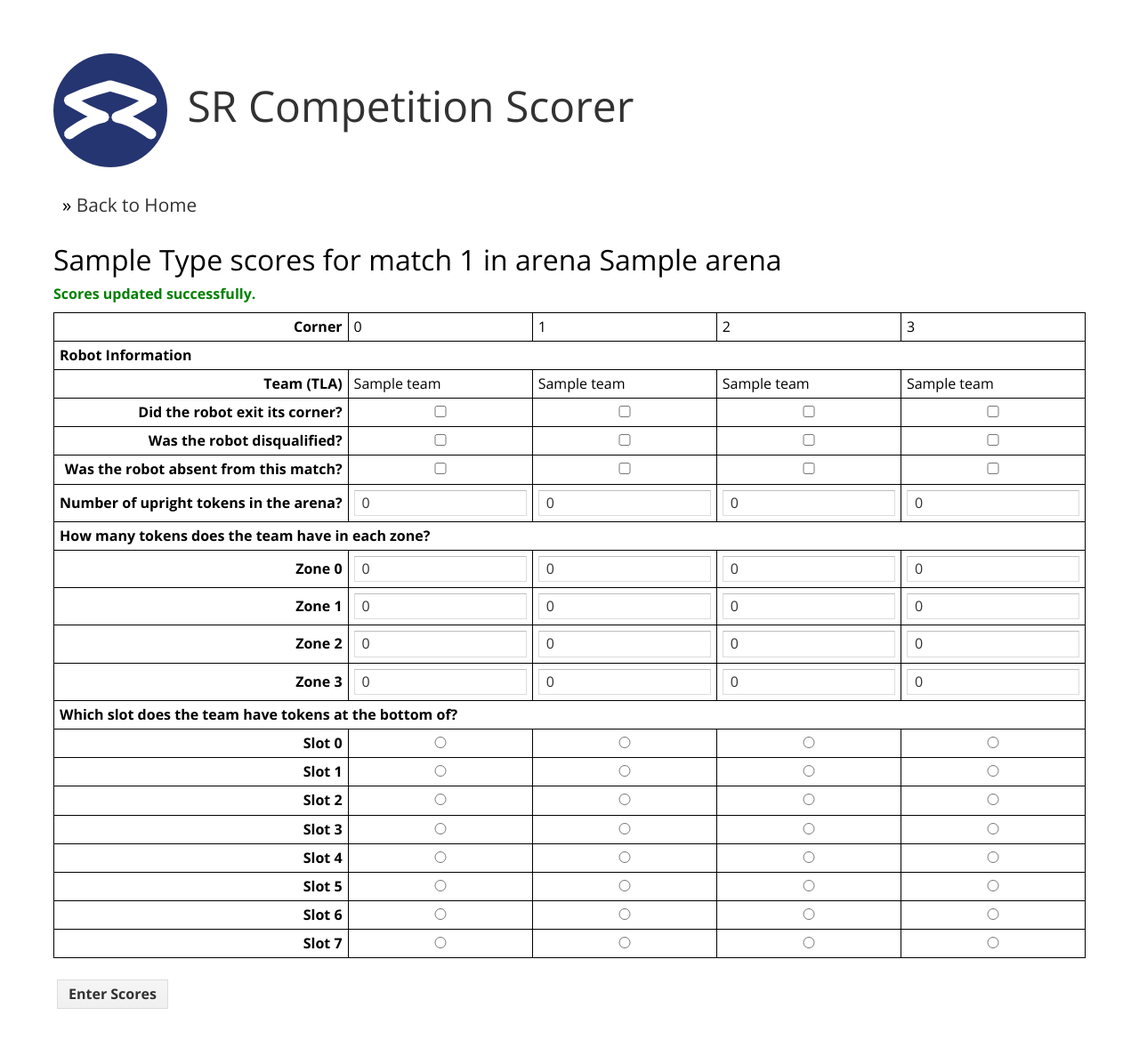
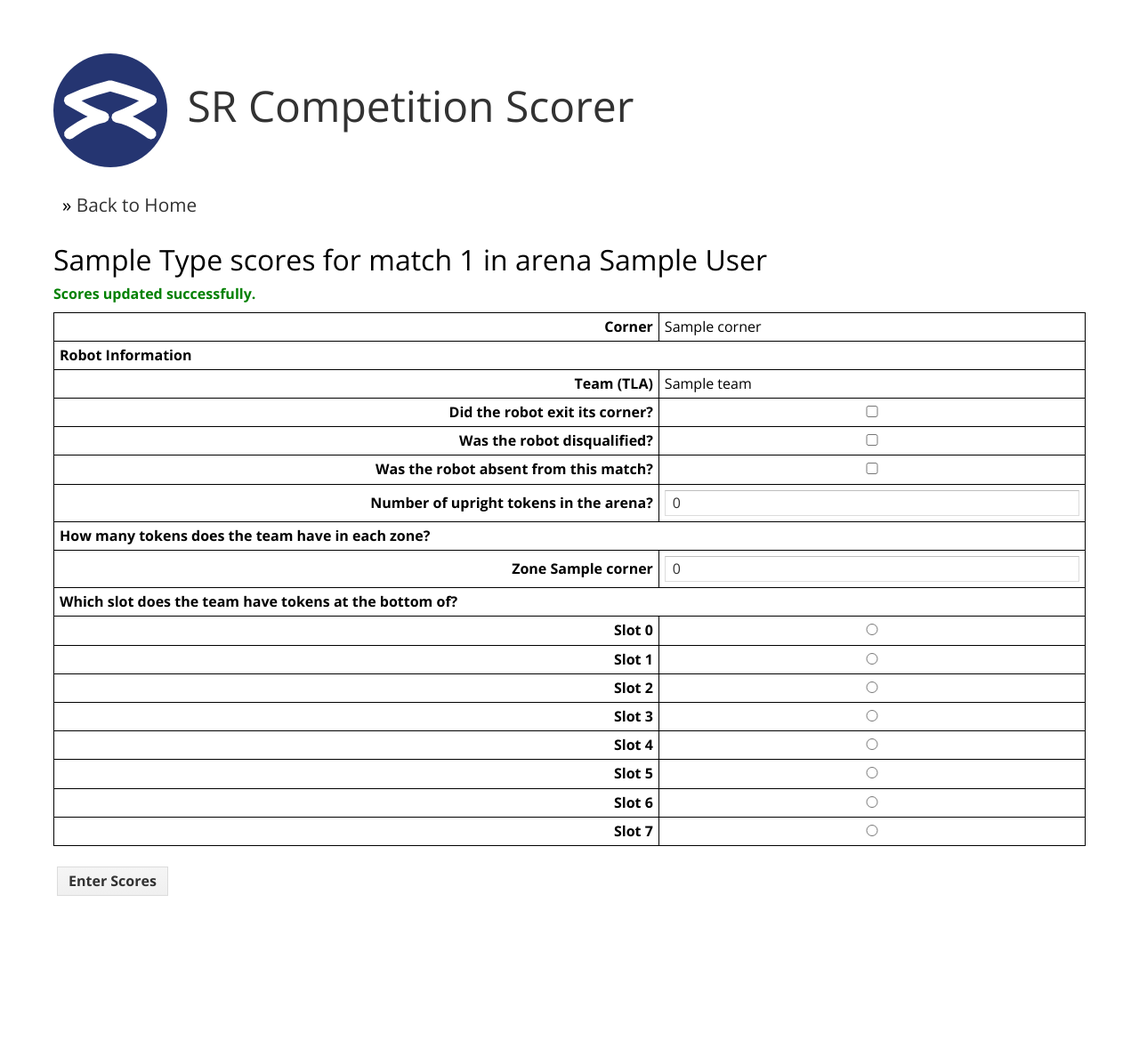
Before and after one commit to srobo-legacy/comp-srcomp-scorer, a Flask app: template sr/comp/scorer/templates/update.html in a window 1280 px wide. Shown: the top 1178 px of the page at 89% size. After the commit the page ends 1007 px from the top, so only its background shows below. Run offline with Flask 2, Linux system fonts and the light colour scheme; the template is opened without the code that fills it: most values are stand-ins (such as "Sample title", 1, 10 or a date in 2020).

Commit message:
Parameterise pages in arena/corner settings

```diff
--- a/sr/comp/scorer/templates/index.html
+++ b/sr/comp/scorer/templates/index.html
@@ -17,8 +17,9 @@
 {% block main %}
     <table>
         <tr>
-            <th colspan="8">Arena A</th>
-            <th colspan="8">Arena B</th>
+            {% for arena in current_matches.keys() %}
+                <th colspan="8">{{ arenas[arena].display_name }}</th>
+            {% endfor %}
         </tr>
 
         <tr>
--- a/sr/comp/scorer/templates/update.html
+++ b/sr/comp/scorer/templates/update.html
@@ -5,7 +5,7 @@
 {% endblock %}
 
 {% block main %}
-    <h1>{{ match["type"]|title }} scores for match {{ match["num"] }} in arena {{ match["arena"] }}</h1>
+    <h1>{{ match["type"]|title }} scores for match {{ match["num"] }} in arena {{ arenas[match["arena"]].display_name }}</h1>
 
     {% if error %}
         <h2 class="error">{{ error }}</h2>
@@ -17,10 +17,9 @@
         <table class="update_form">
             <tr>
                 <th>Corner</th>
-                <td>0</td>
-                <td>1</td>
-                <td>2</td>
-                <td>3</td>
+                {% for corner in corners %}
+                <td>{{ corner }}</td>
+                {% endfor %}
             </tr>
 
             <tr>
@@ -29,12 +28,12 @@
 
             <tr>
                 <th>Team (TLA)</th>
-                {% for i in range(4) %}
+                {% for corner in corners %}
                     <td>
-                        {% if match["teams"][i] is not none %}
-                            {{ match["teams"][i] }}
-                            <input type="hidden" name="team_tla_{{ i }}"
-                                   value="{{ match["teams"][i] }}" />
+                        {% if match["teams"][corner] is not none %}
+                            {{ match["teams"][corner] }}
+                            <input type="hidden" name="team_tla_{{ corner }}"
+                                   value="{{ match["teams"][corner] }}" />
                         {% else %}
                             <em>Corner Empty</em>
                         {% endif %}
@@ -44,11 +43,11 @@
 
             <tr>
                 <th>Did the robot exit its corner?</th>
-                {% for i in range(4) %}
+                {% for corner in corners %}
                     <td>
-                        {% if match["teams"][i] is not none %}
-                            <input type="checkbox" name="robot_moved_{{ i }}"
-                                   value="on" {{ "checked" if request.form.get("robot_moved_{}".format(i), False) else "" }} />
+                        {% if match["teams"][corner] is not none %}
+                            <input type="checkbox" name="robot_moved_{{ corner }}"
+                                   value="on" {{ "checked" if request.form.get("robot_moved_{}".format(corner), False) else "" }} />
                         {% endif %}
                     </td>
                 {% endfor %}
@@ -56,11 +55,11 @@
 
             <tr>
                 <th>Was the robot disqualified?</th>
-                {% for i in range(4) %}
+                {% for corner in corners %}
                     <td>
-                        {% if match["teams"][i] is not none %}
-                            <input type="checkbox" name="disqualified_{{ i }}"
-                                   value="on" {{ "checked" if request.form.get("disqualified_{}".format(i), False) else "" }} />
+                        {% if match["teams"][corner] is not none %}
+                            <input type="checkbox" name="disqualified_{{ corner }}"
+                                   value="on" {{ "checked" if request.form.get("disqualified_{}".format(corner), False) else "" }} />
                         {% endif %}
                     </td>
                 {% endfor %}
@@ -68,11 +67,11 @@
 
             <tr>
                 <th>Was the robot absent from this match?</th>
-                {% for i in range(4) %}
+                {% for corner in corners %}
                     <td>
-                        {% if match["teams"][i] is not none %}
-                            <input type="checkbox" name="absent_{{ i }}" value="on"
-                                   {{ "checked" if request.form.get("absent_{}".format(i), False) else "" }} />
+                        {% if match["teams"][corner] is not none %}
+                            <input type="checkbox" name="absent_{{ corner }}" value="on"
+                                   {{ "checked" if request.form.get("absent_{}".format(corner), False) else "" }} />
                         {% endif %}
                     </td>
                 {% endfor %}
@@ -80,11 +79,11 @@
 
             <tr>
                 <th>Number of upright tokens in the arena?</th>
-                {% for i in range(4) %}
+                {% for corner in corners %}
                     <td>
-                        {% if match["teams"][i] is not none %}
-                            <input type="number" name="upright_tokens_{{ i }}"
-                                value="{{ request.form.get("upright_tokens_{}".format(i), 0) }}"
+                        {% if match["teams"][corner] is not none %}
+                            <input type="number" name="upright_tokens_{{ corner }}"
+                                value="{{ request.form.get("upright_tokens_{}".format(corner), 0) }}"
                                 required min="0" max="100" />
                         {% endif %}
                     </td>
@@ -95,10 +94,10 @@
                 <th colspan="5">How many tokens does the team have in each zone?</th>
             </tr>
 
-            {% for j in range(4) %}
+            {% for j in corners %}
                 <tr>
                     <th>Zone {{ j }}</th>
-                    {% for i in range(4) %}
+                    {% for i in corners %}
                         <td>
                             {% if match["teams"][i] is not none %}
                                 <input type="number" name="zone_tokens_{{ j }}_{{ i }}"
@@ -116,11 +115,11 @@
             {% for j in range(8) %}
                 <tr>
                     <th>Slot {{ j }}</th>
-                    {% for i in range(4) %}
+                    {% for corner in corners %}
                         <td>
-                            {% if match["teams"][i] is not none %}
+                            {% if match["teams"][corner] is not none %}
                                 <input type="radio" name="slot_bottoms_{{ j }}"
-                                    value="{{ i }}" {{ "checked" if int(request.form.get("slot_bottoms_{}".format(j), -1)) == i else "" }} />
+                                    value="{{ corner }}" {{ "checked" if int(request.form.get("slot_bottoms_{}".format(j), -1)) == corner else "" }} />
                             {% endif %}
                         </td>
                     {% endfor %}
```
Also changed, not shown: sr/comp/scorer/app.py (+17 -7 lines).
